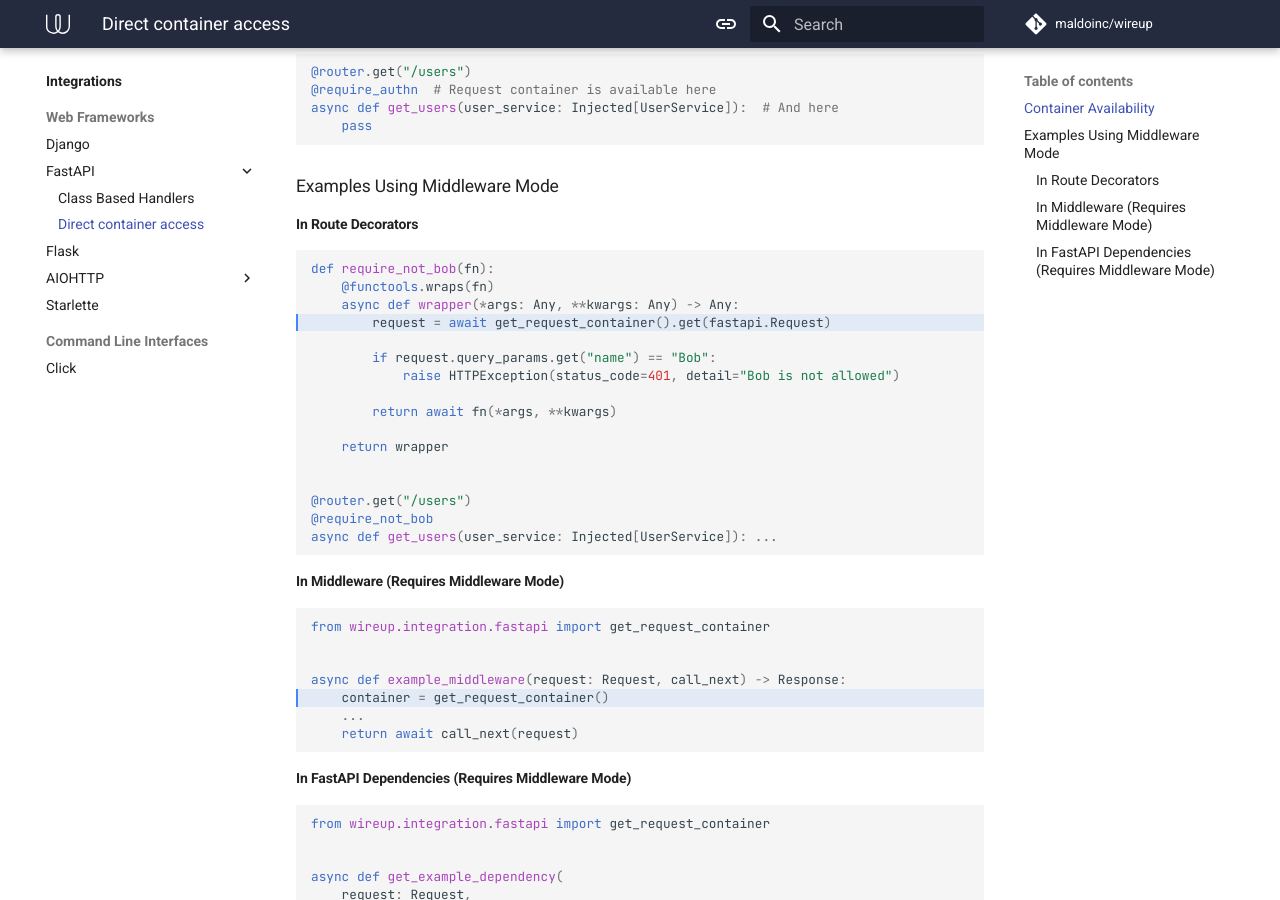
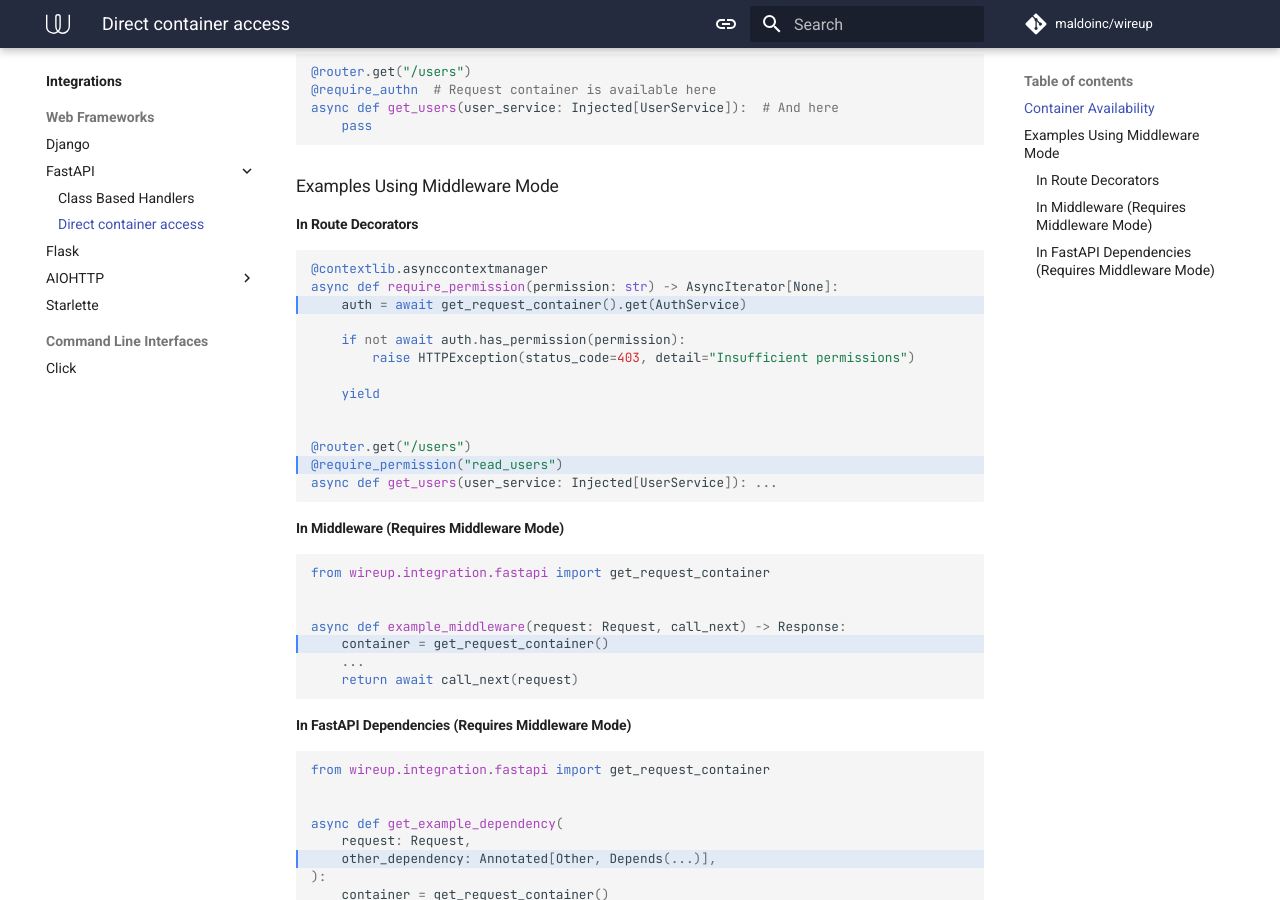
Before and after one commit to maldoinc/wireup, an MkDocs documentation site: the page built from docs/pages/integrations/fastapi/direct_container_access.md, in a window 1280 px wide and 900 px high, scrolled down 1015 px. Built offline with MkDocs 1.6.1 and Material for MkDocs 9.7.7, drawn with Linux system fonts in a browser that asks for light colours; comment, search, counter and statistics services are not loaded; the version menu is left out.

Commit message:
Update direct container access example

````diff
--- a/docs/pages/integrations/fastapi/direct_container_access.md
+++ b/docs/pages/integrations/fastapi/direct_container_access.md
@@ -53,22 +53,19 @@ async def get_users(user_service: Injected[UserService]):  # And here
 
 #### In Route Decorators
 
-```python hl_lines="4"
-def require_not_bob(fn):
-    @functools.wraps(fn)
-    async def wrapper(*args: Any, **kwargs: Any) -> Any:
-        request = await get_request_container().get(fastapi.Request)
+```python hl_lines="3 12"
+@contextlib.asynccontextmanager
+async def require_permission(permission: str) -> AsyncIterator[None]:
+    auth = await get_request_container().get(AuthService)
 
-        if request.query_params.get("name") == "Bob":
-            raise HTTPException(status_code=401, detail="Bob is not allowed")
+    if not await auth.has_permission(permission):
+        raise HTTPException(status_code=403, detail="Insufficient permissions")
 
-        return await fn(*args, **kwargs)
-
-    return wrapper
+    yield
 
 
 @router.get("/users")
-@require_not_bob
+@require_permission("read_users")
 async def get_users(user_service: Injected[UserService]): ...
 ```
 
````
